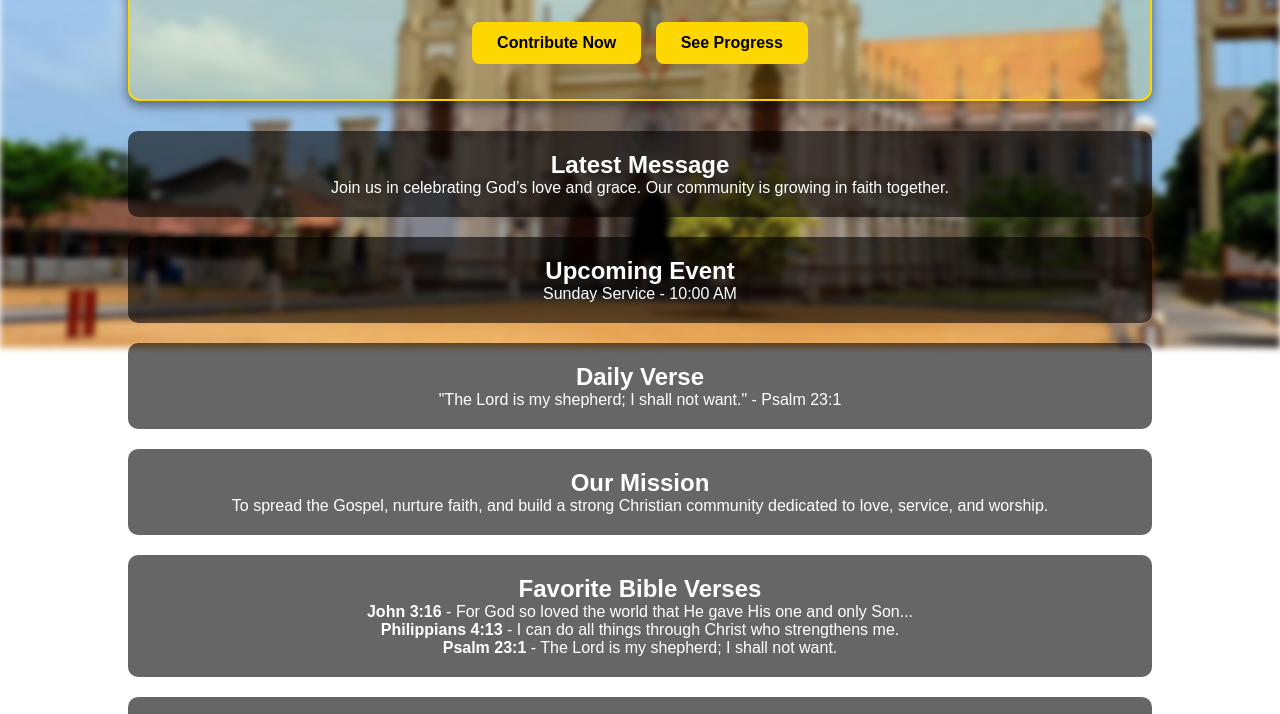
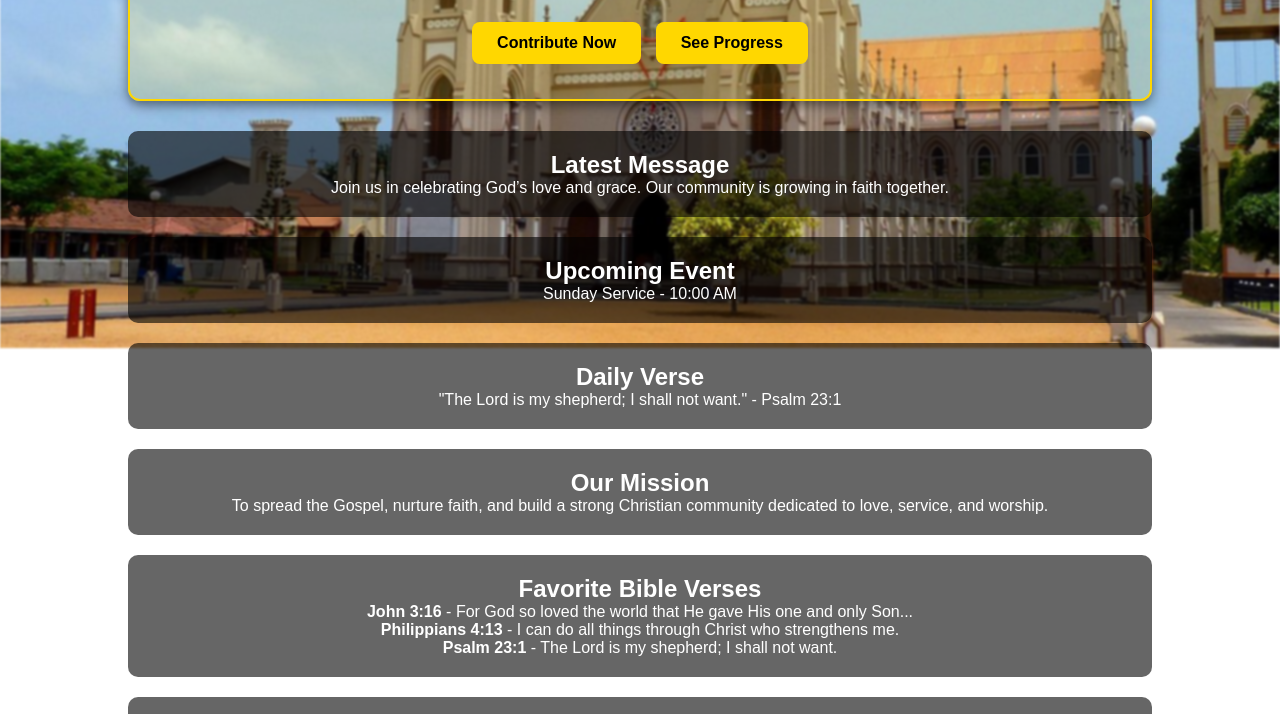
Before and after one commit to Mickie-wachira/moriah, a plain HTML site: page index.html in a window 1280 px wide. Shown: the part 452-1166 px from the top of the page. Drawn offline with Linux system fonts and the light colour scheme.

Commit message:
Update index.html

```diff
--- a/index.html
+++ b/index.html
@@ -27,7 +27,7 @@
       width: 100%;
       height: 100%;
       background: url('church.jpg') no-repeat center center/cover;
-      filter: blur(3px);
+      filter: blur(1px);
       z-index: -1;
     }
 
```
